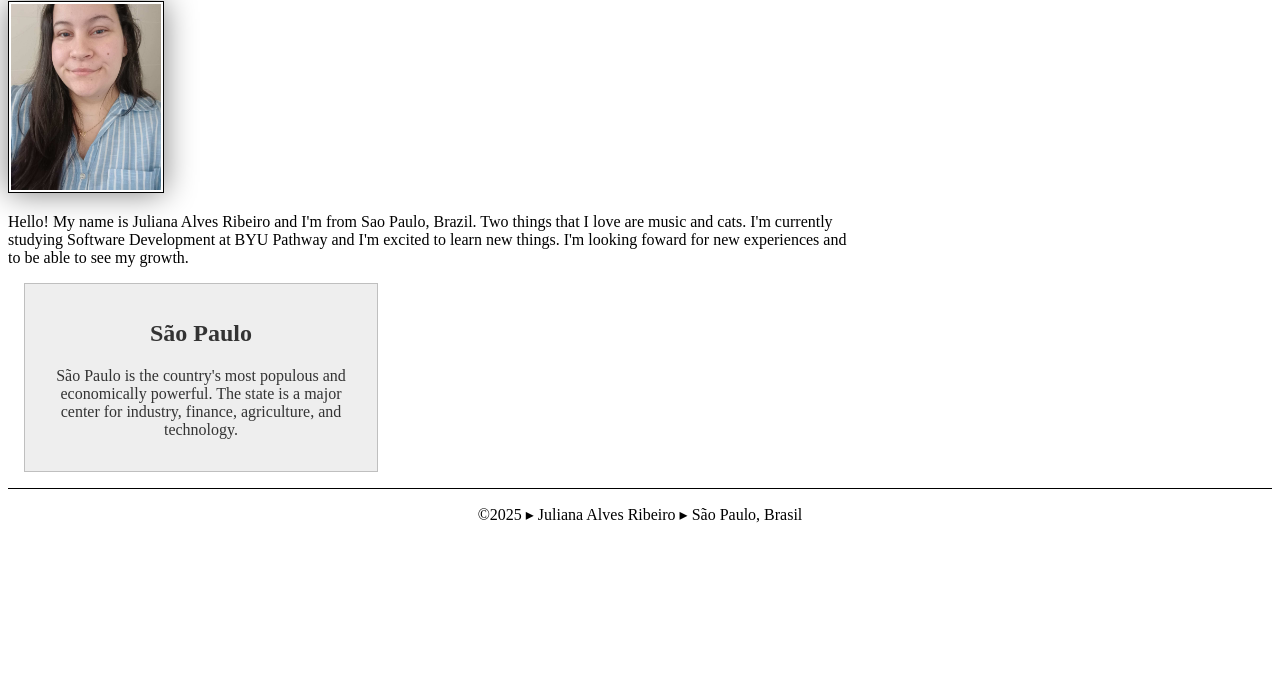
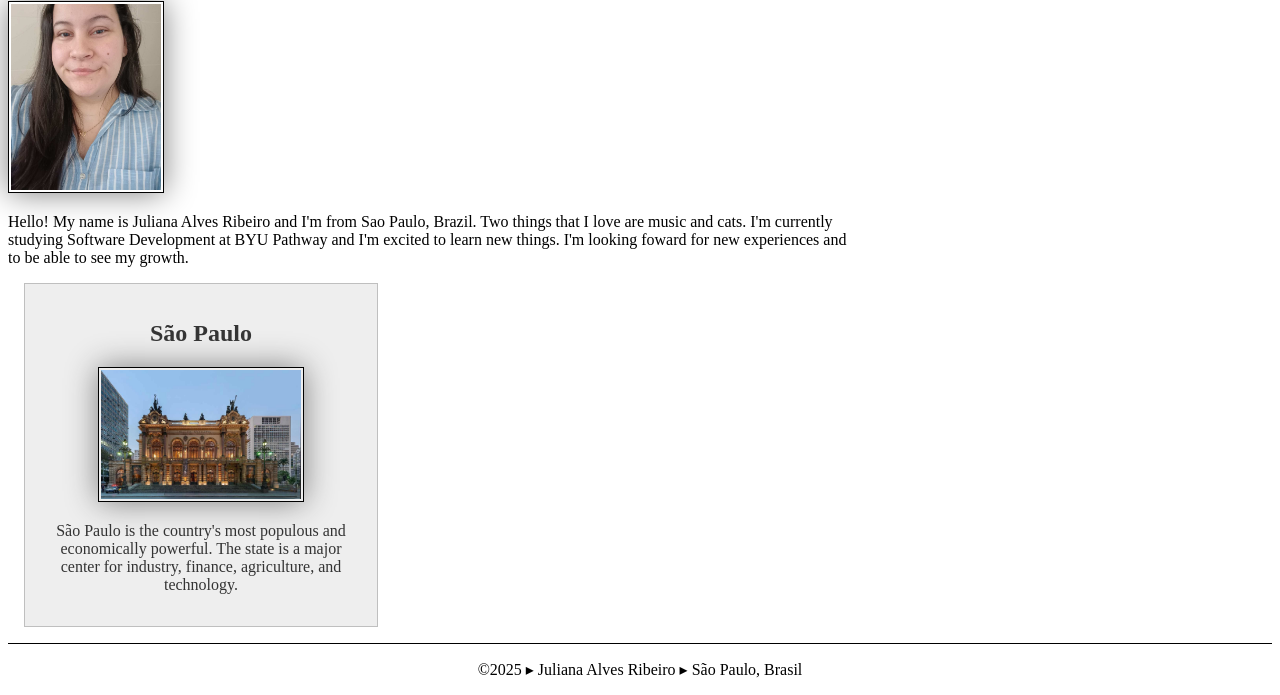
Before and after one commit to ja-ribeiro/wdd130, a plain HTML site: page index.html in a window 1280 px wide. Shown: the part 223-918 px from the top of the page. Before the commit the page ends 800 px from the top, so only its background shows below. Drawn offline with Linux system fonts and the light colour scheme.

Commit message:
pic added

```diff
--- a/index.html
+++ b/index.html
@@ -29,6 +29,7 @@
     </main>
     <aside>
         <h2>São Paulo</h2>
+        <img src="images/teatro_municipal_sp.jpg" alt="Sao Paulo Municipal Theater" width="200">
 
         <p>São Paulo is the country's most populous and economically powerful. The state is a major center for industry,
             finance, agriculture, and technology.</p>
```
